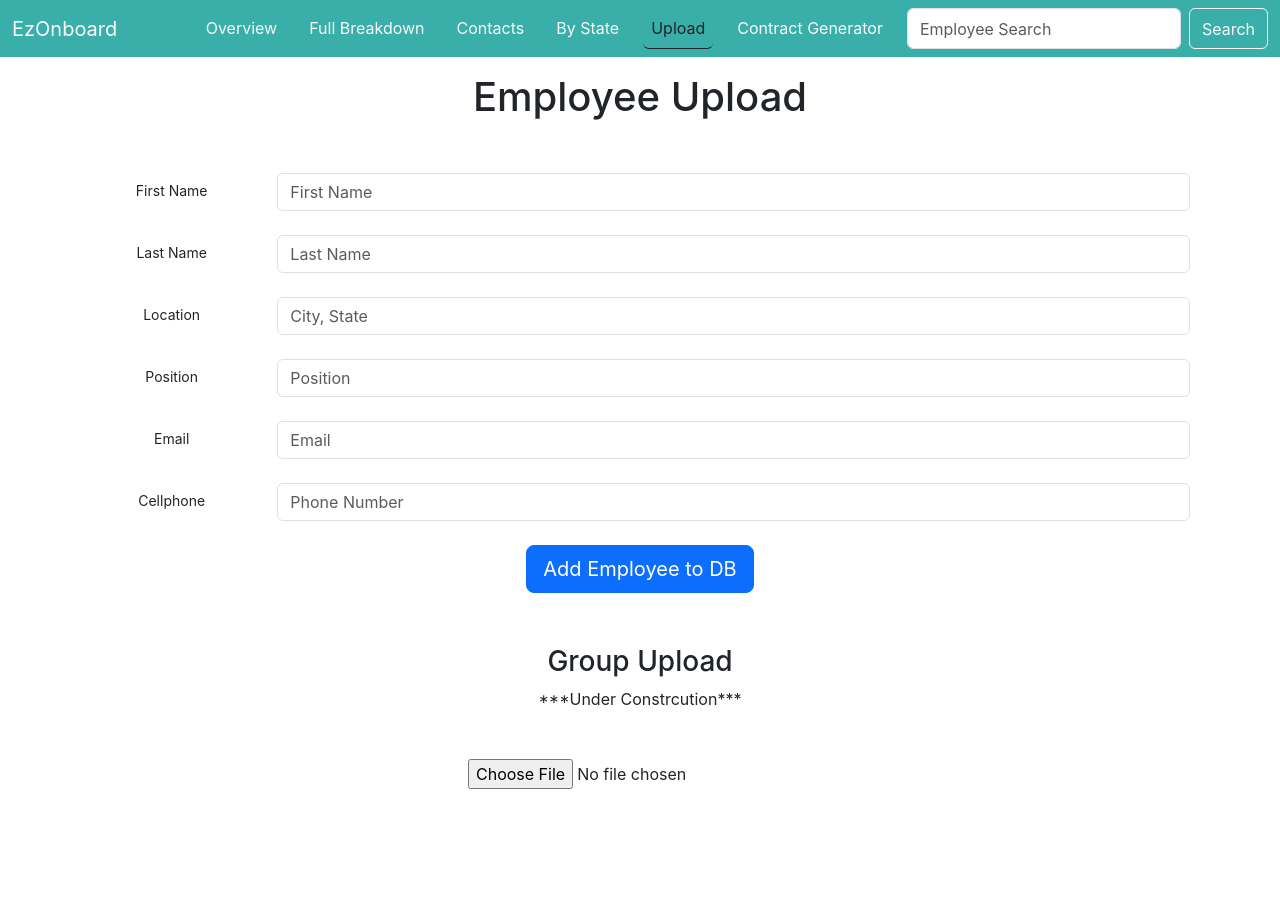
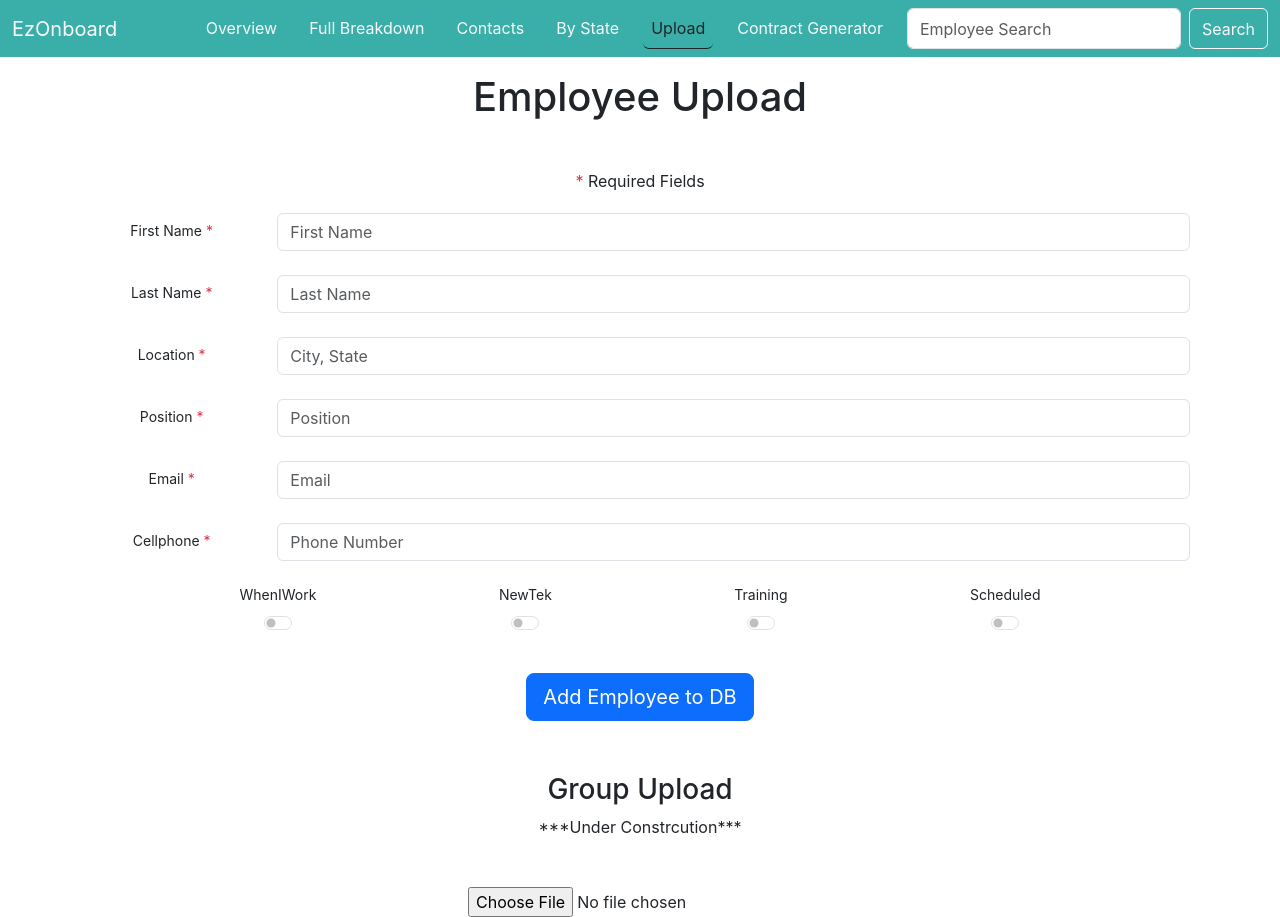
Before and after one commit to jkor2/EasyOnboard, a React (Create React App) app in the folder frontend/: page /upload in a window 1280 px wide. Before the commit the page ends 800 px from the top, so only its background shows below. Built offline with nearby package versions, Linux system fonts and the light colour scheme; no server answers.

Commit message:
adding some buttons for frontend

```diff
--- a/frontend/src/components/upload.js
+++ b/frontend/src/components/upload.js
@@ -18,13 +18,59 @@ function Upload() {
     const navigate = useNavigate();
 
 
+    const [switchValueWiW, setSwitchValueWiW] = React.useState(false);
+
+    const handleSwitchChangeNT = (event) => {
+      setSwitchValueNT(event.target.checked);
+      setNewEmployee((prev) => ({
+        ...prev,
+        "newTek": event.target.checked
+      }))
+
+    };
+    const [switchValueNT, setSwitchValueNT] = React.useState(false);
+
+    const handleSwitchChangeWiW = (event) => {
+      setSwitchValueWiW(event.target.checked);
+      setNewEmployee((prev) => ({
+        ...prev,
+        "whenIWork": event.target.checked
+      }))
+
+    };
+    const [switchValueTrain, setSwitchValueTrain] = React.useState(false);
+
+    const handleSwitchChangeTrain = (event) => {
+      setSwitchValueTrain(event.target.checked);
+      setNewEmployee((prev) => ({
+        ...prev,
+        "training": event.target.checked
+      }))
+
+    };
+    const [switchValueSchedule, setSwitchValueSchedule] = React.useState(false);
+
+    const handleSwitchChangeSchedule = (event) => {
+      console.log(switchValueSchedule)
+      setNewEmployee((prev) => ({
+        ...prev,
+        "schedule": event.target.checked
+      }))
+
+    };
+
     const [newEmployee, setNewEmployee] = React.useState({
       fname: "",
       lname: "",
       location: "",
       position: "",
       email: "",
-      phone_number: ""
+      phone_number: "",
+      whenIWork: false,
+      newTek: false,
+      training: false,
+      schedule: false
+
     })
 
     const [resStatus, setResStatus] = React.useState(null)
@@ -38,15 +84,19 @@ function Upload() {
       }))
     }
 
-    const handleIndividualUpload = () => {
+    const handleIndividualUpload = (event) => {
+      event.preventDefault()
       fetch("/api/users/individual", {
         method: "POST",
+        headers: {
+          "Content-Type": "application/json",
+        },
         body: JSON.stringify(newEmployee),
       })
         .then((res) => res.json())
         .then((res) => {
           if (res.status === 200) {
-            navigate("/");
+            alert(res.response);
           } else {
             alert("Account already exists!");
           }
@@ -60,11 +110,13 @@ function Upload() {
       <>
         {Header(5)}
         <Container className="mb-5"><h1>Employee Upload</h1></Container>
+        <span className="text-danger">*</span> <span>Required Fields</span>
+
         <Container >
-        <Form className="mt-3">
+        <Form className="mt-3" method="POST" onSubmit={handleIndividualUpload}>
         <Form.Group as={Row} className="mb-3 form-control-sm" controlId="formHorizontalEmail">
         <Form.Label column sm={2}>
-          First Name
+          First Name <span className="text-danger">*</span>
         </Form.Label>
         <Col sm={10}>
           <Form.Control type="text" name="fname" placeholder="First Name" onChange={handleChange}/>
@@ -72,7 +124,7 @@ function Upload() {
       </Form.Group>
       <Form.Group as={Row} className="mb-3 form-control-sm" controlId="formHorizontalEmail">
         <Form.Label column sm={2}>
-          Last Name
+          Last Name <span className="text-danger">*</span>
         </Form.Label>
         <Col sm={10}>
           <Form.Control type="text" name="lname" placeholder="Last Name" onChange={handleChange} />
@@ -80,7 +132,7 @@ function Upload() {
       </Form.Group>
       <Form.Group as={Row} className="mb-3 form-control-sm" controlId="formHorizontalEmail">
         <Form.Label column sm={2}>
-          Location
+          Location <span className="text-danger">*</span>
         </Form.Label>
         <Col sm={10}>
           <Form.Control type="text" name="location" placeholder="City, State" onChange={handleChange} />
@@ -88,7 +140,7 @@ function Upload() {
       </Form.Group>
       <Form.Group as={Row} className="mb-3 form-control-sm" controlId="formHorizontalEmail">
         <Form.Label column sm={2}>
-            Position
+            Position <span className="text-danger">*</span>
         </Form.Label>
         <Col sm={10}>
           <Form.Control type="text" name="position" placeholder="Position" onChange={handleChange}/>
@@ -96,7 +148,7 @@ function Upload() {
       </Form.Group>
       <Form.Group as={Row} className="mb-3 form-control-sm" controlId="formHorizontalEmail">
         <Form.Label column sm={2}>
-          Email
+          Email <span className="text-danger">*</span>
         </Form.Label>
         <Col sm={10}>
           <Form.Control type="email" name="email" placeholder="Email" onChange={handleChange} />
@@ -104,11 +156,63 @@ function Upload() {
       </Form.Group>
       <Form.Group as={Row} className="mb-3 form-control-sm" controlId="formHorizontalEmail">
         <Form.Label column sm={2}>
-          Cellphone
+          Cellphone <span className="text-danger">*</span>
         </Form.Label>
         <Col sm={10}>
           <Form.Control type="text" name="phone_number" placeholder="Phone Number" onChange={handleChange}/>
         </Col>
+        <Form>
+      <Container className="d-flex w-75 justify-content-between mt-3 mb-3">
+      <Form.Group controlId="formSwitch">
+      <Form.Label column sm={12}>
+          WhenIWork
+        </Form.Label>
+        <Form.Check
+          type="switch"
+          id="custom-switch"
+          checked={switchValueWiW}
+          onChange={handleSwitchChangeWiW}
+        />
+      </Form.Group>
+      <Form.Group controlId="formSwitch">
+      <Form.Label column sm={12}>
+          NewTek
+        </Form.Label>
+        <Form.Check
+          type="switch"
+          id="custom-switch"
+          checked={switchValueNT}
+          onChange={handleSwitchChangeNT}
+        />
+      </Form.Group>
+      <Form.Group controlId="formSwitch">
+      <Form.Label column sm={12}>
+          Training
+        </Form.Label>
+        <Form.Check
+          type="switch"
+          id="custom-switch"
+          checked={switchValueTrain}
+          onChange={handleSwitchChangeTrain}
+        />
+      </Form.Group>
+
+      <Form.Group controlId="formSwitch">
+      <Form.Label column sm={12}>
+          Scheduled
+        </Form.Label>
+        <Form.Check
+          type="switch"
+          id="custom-switch"
+          checked={switchValueSchedule}
+          onChange={handleSwitchChangeSchedule}
+        />
+      </Form.Group>
+
+      </Container>
+
+    </Form>
+
       </Form.Group>
 
 
```
